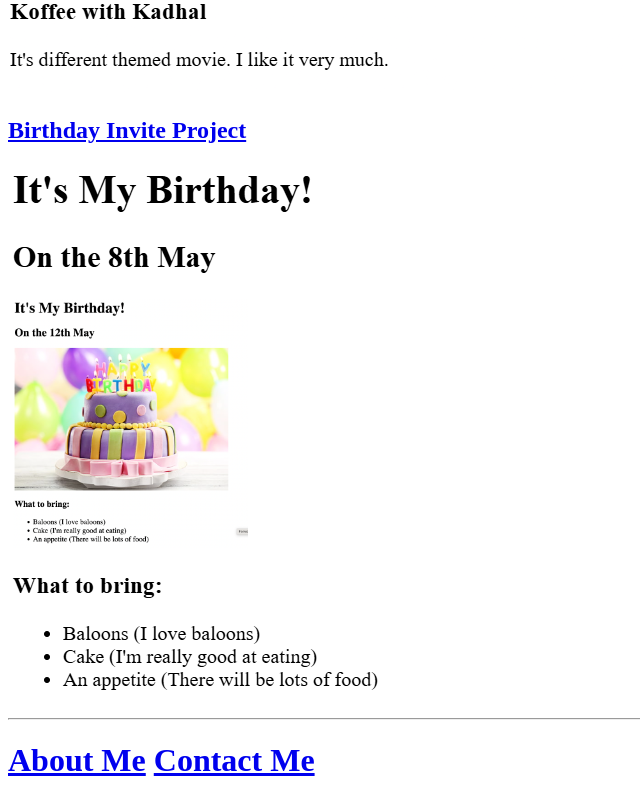
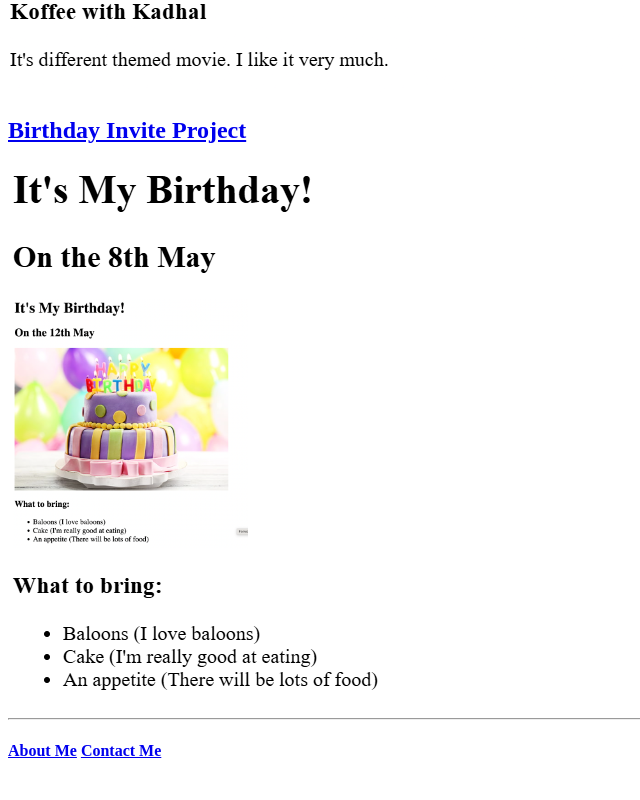
Before and after one commit to Revathi94-hub/html-portfolio, a plain HTML site: page index.html in a window 1280 px wide. Shown: the part 547-1347 px from the top of the page, without its empty margins (0-640 px from the left). Drawn offline with Linux system fonts and the light colour scheme.

Commit message:
Update index.html

```diff
--- a/index.html
+++ b/index.html
@@ -12,10 +12,10 @@
         <img src="./assets/images/movie-ranking-scrnshot.png" alt="movie ranking"/>
         <h2><a href="./public/birthday-invite.html">Birthday Invite Project</a></h2>
         <img src="./assets/images/birthday-invite1.png" alt="birthday invitaion"/><hr/>
-        <h1>
+        <h4>
             <a href="./public/about.html">About Me</a>
             <a href="./public/contact.html">Contact Me</a>
-        </h1>
+        </h4>
     </body>
  </html>
 
```
